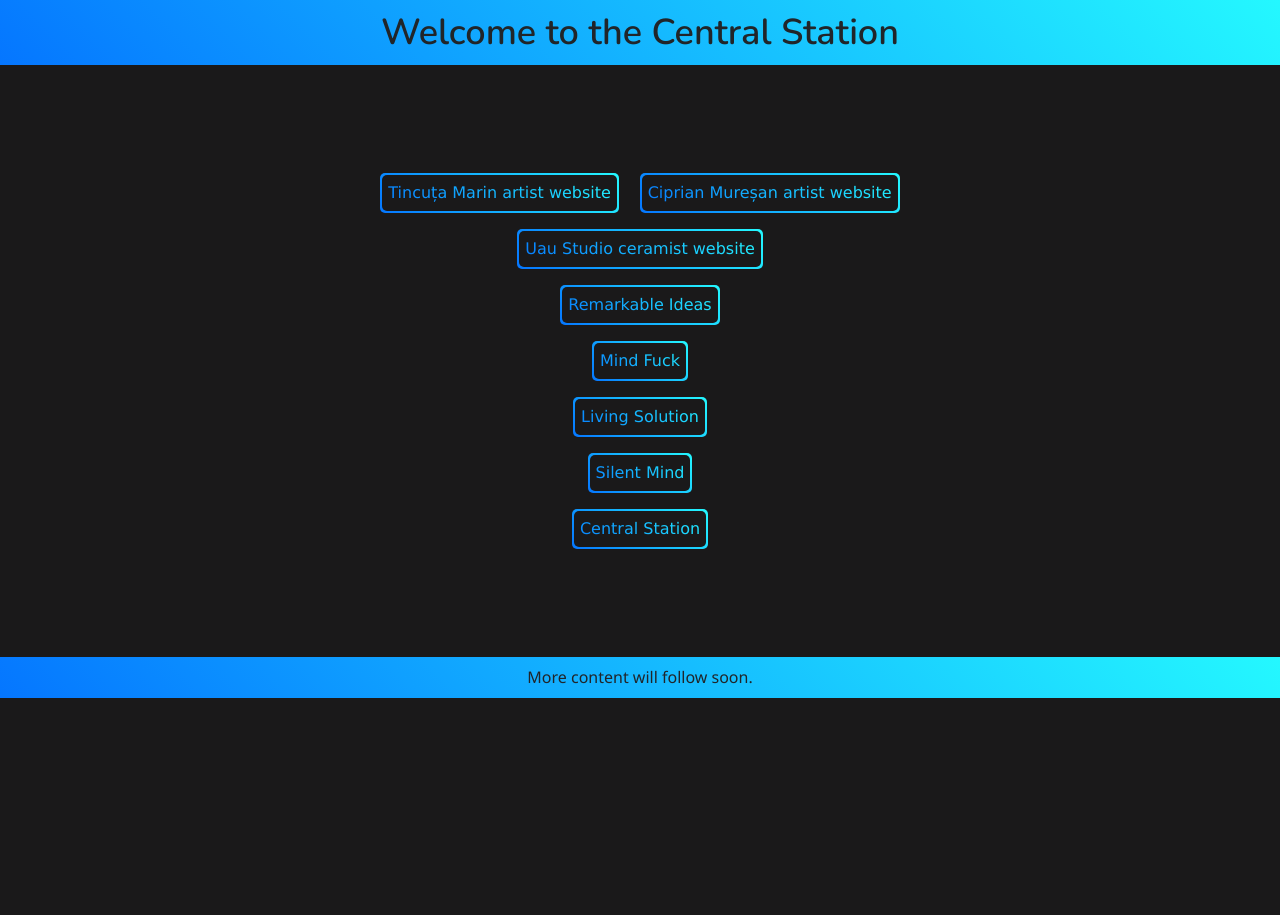
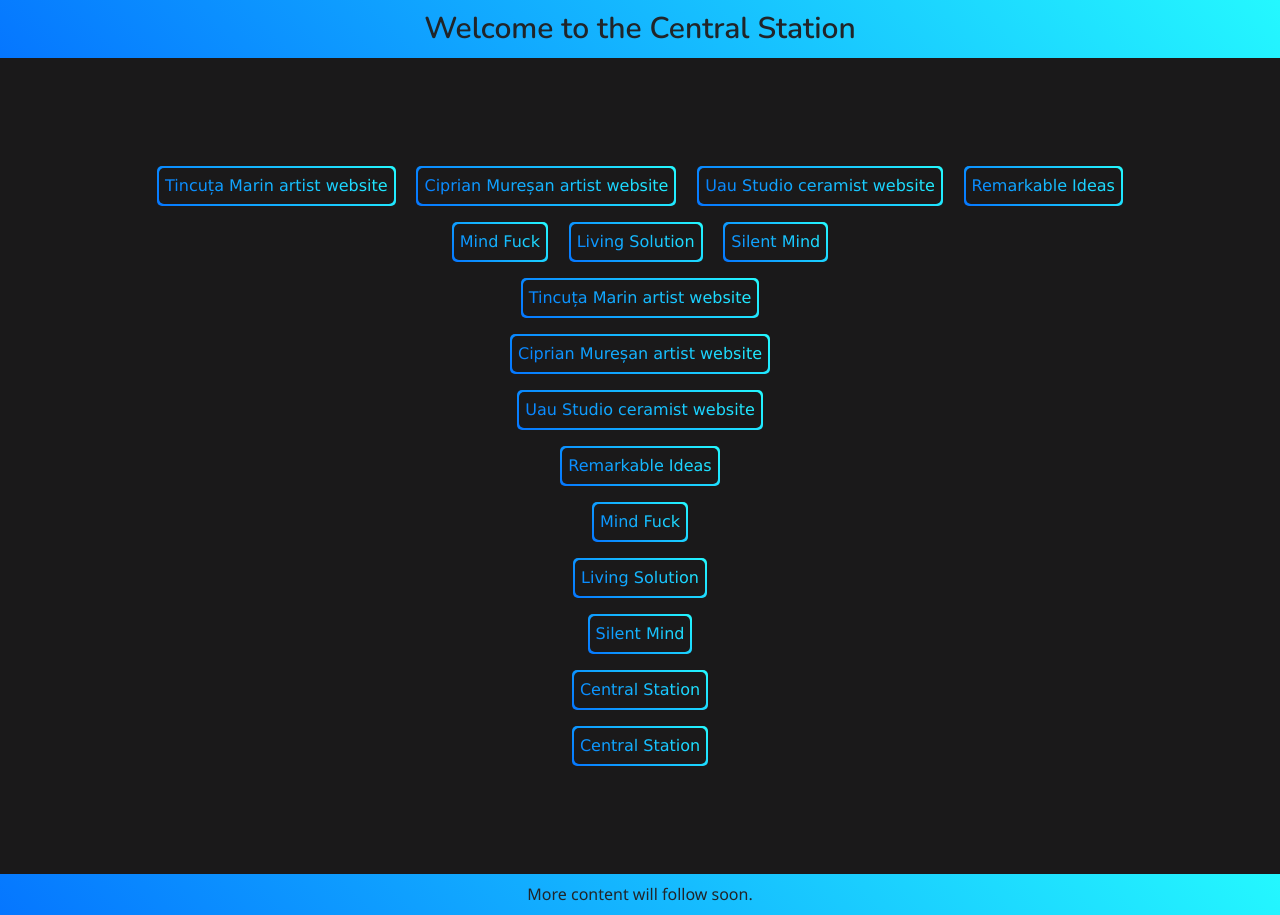
Before and after one commit to Charles-Rein/adrian-ghenie, a plain HTML site: page index.html in a window 1280 px wide. Before the commit the page ends 800 px from the top, so only its background shows below. Drawn offline with nearby package versions, Linux system fonts and the light colour scheme.

Commit message:
Add files via upload

```diff
--- a/index.html
+++ b/index.html
@@ -15,7 +15,7 @@
 
 </head>
 <style>
-  h1 {
+  h2 {
     font-family: 'Nunito', sans-serif;
   }
   body {
@@ -28,7 +28,7 @@
 
 <body>
   <div class="container-fluid a"  >
-    <h1>Welcome to the Central Station</h1>
+    <h2>Welcome to the Central Station</h2>
 
 
 
@@ -38,14 +38,22 @@
 
   <div class="container-fluid-ctn" >
 <div class="row">
-  <div class="col-sm-12 ">
+  <div class="col">
            <a href="http://tincutamarin.tk/" class="button b-blue">Tincuța Marin artist website</a>
+           <a href="http://ciprian-muresan.ml/" class="button b-blue">Ciprian Mureșan artist website</a>
+           <a href="http://uau-studio.ml/" class="button b-blue">Uau Studio ceramist website</a>
+           <a href="http://remarkableideas.tk/." class="button b-blue">Remarkable Ideas</a>
+           <a href="http://mindfuck.tk/." class="button b-blue">Mind Fuck</a>
+           <a href="http://living-solution.tk/." class="button b-blue">Living Solution</a>
+           <a href="http://silent-mind.ml/" class="button b-blue">Silent Mind</a><br>
+           <a href="http://tincutamarin.tk/" class="button b-blue">Tincuța Marin artist website</a><br>
            <a href="http://ciprian-muresan.ml/" class="button b-blue">Ciprian Mureșan artist website</a><br>
            <a href="http://uau-studio.ml/" class="button b-blue">Uau Studio ceramist website</a><br>
            <a href="http://remarkableideas.tk/." class="button b-blue">Remarkable Ideas</a><br>
            <a href="http://mindfuck.tk/." class="button b-blue">Mind Fuck</a><br>
            <a href="http://living-solution.tk/." class="button b-blue">Living Solution</a><br>
            <a href="http://silent-mind.ml/" class="button b-blue">Silent Mind</a><br>
+           <a href="http://central-station.tk/." class="button b-blue">Central Station</a><br>
            <a href="http://central-station.tk/." class="button b-blue">Central Station</a>
           </h5>
   </div>
```
